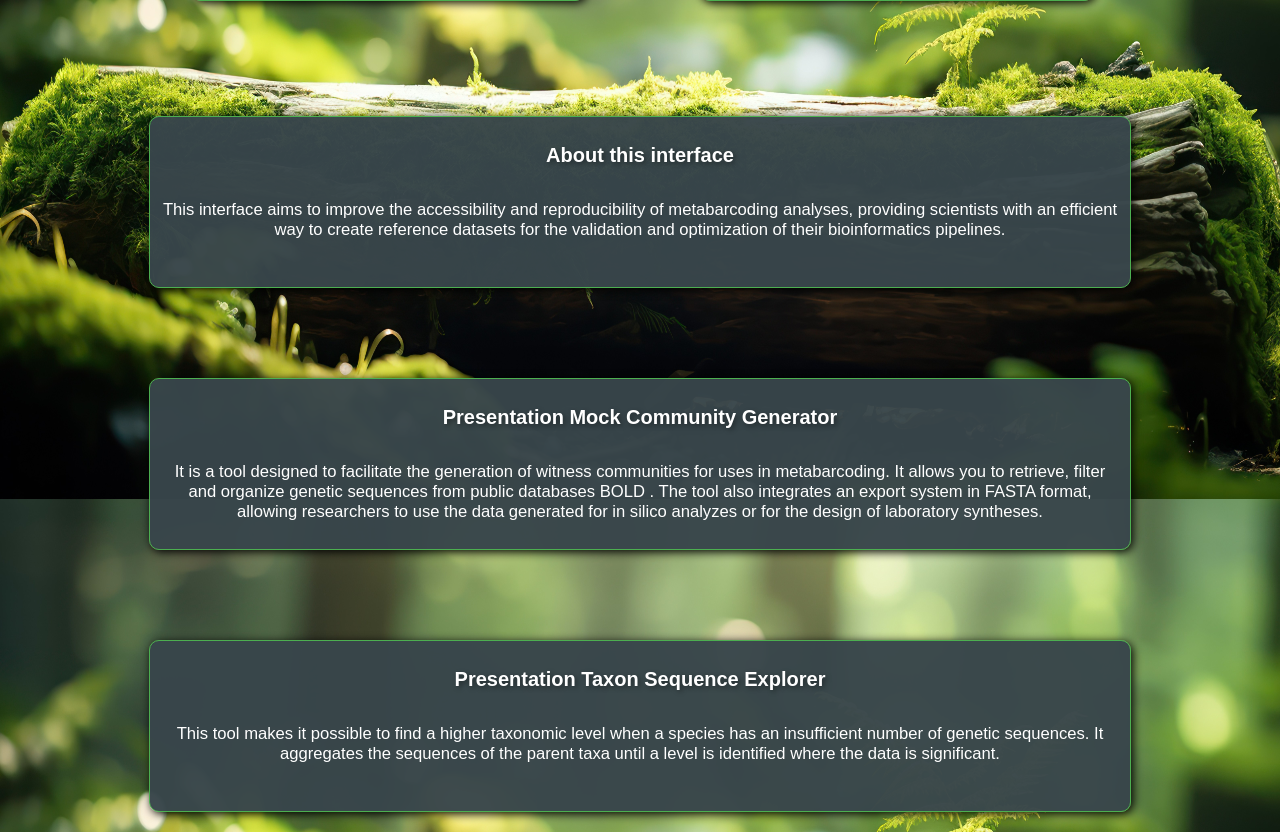
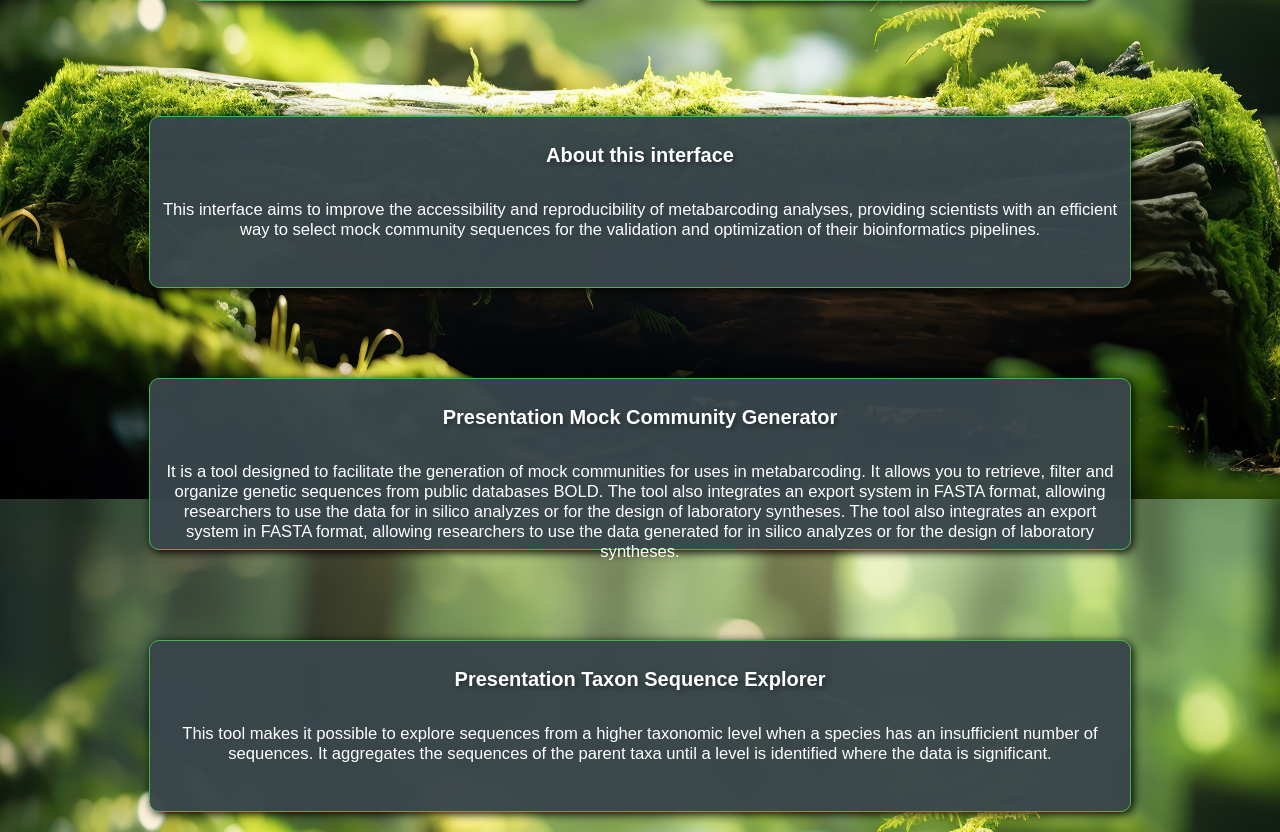
Before and after one commit to LoonaRitt/Mock-Community-Generator, a Flask app: page / in a window 1280 px wide. Shown: the part 301-1133 px from the top of the page. Run offline with Flask 3, Linux system fonts and the light colour scheme.

Commit message:
home.html

```diff
--- a/templates/home.html
+++ b/templates/home.html
@@ -32,15 +32,14 @@
         <div class="banner">
             <h2>About this interface</h2>
             <p>
-            This interface aims to improve the accessibility and reproducibility of metabarcoding analyses, providing scientists with an efficient way to create reference datasets for the validation and optimization of their bioinformatics pipelines.
+            This interface aims to improve the accessibility and reproducibility of metabarcoding analyses, providing scientists with an efficient way to select mock community sequences for the validation and optimization of their bioinformatics pipelines.
             </p>
         </div>
 
         <div class="banner">
             <h2>Presentation Mock Community Generator</h2>
             <p>
-            It is a tool designed to facilitate the generation of witness communities for uses in metabarcoding. It allows you to retrieve, filter and organize genetic sequences from public databases BOLD .
-
+            It is a tool designed to facilitate the generation of mock communities for uses in metabarcoding. It allows you to retrieve, filter and organize genetic sequences from public databases BOLD. The tool also integrates an export system in FASTA format, allowing researchers to use the data for in silico analyzes or for the design of laboratory syntheses.
             The tool also integrates an export system in FASTA format, allowing researchers to use the data generated for in silico analyzes or for the design of laboratory syntheses.
             </p>
         </div>
@@ -48,7 +47,7 @@
         <div class="banner">
             <h2>Presentation Taxon Sequence Explorer</h2>
             <p>
-            This tool makes it possible to find a higher taxonomic level when a species has an insufficient number of genetic sequences. It aggregates the sequences of the parent taxa until a level is identified where the data is significant.
+            This tool makes it possible to explore sequences from a higher taxonomic level when a species has an insufficient number of sequences. It aggregates the sequences of the parent taxa until a level is identified where the data is significant.
             </p>
         </div>
     </div>
```
